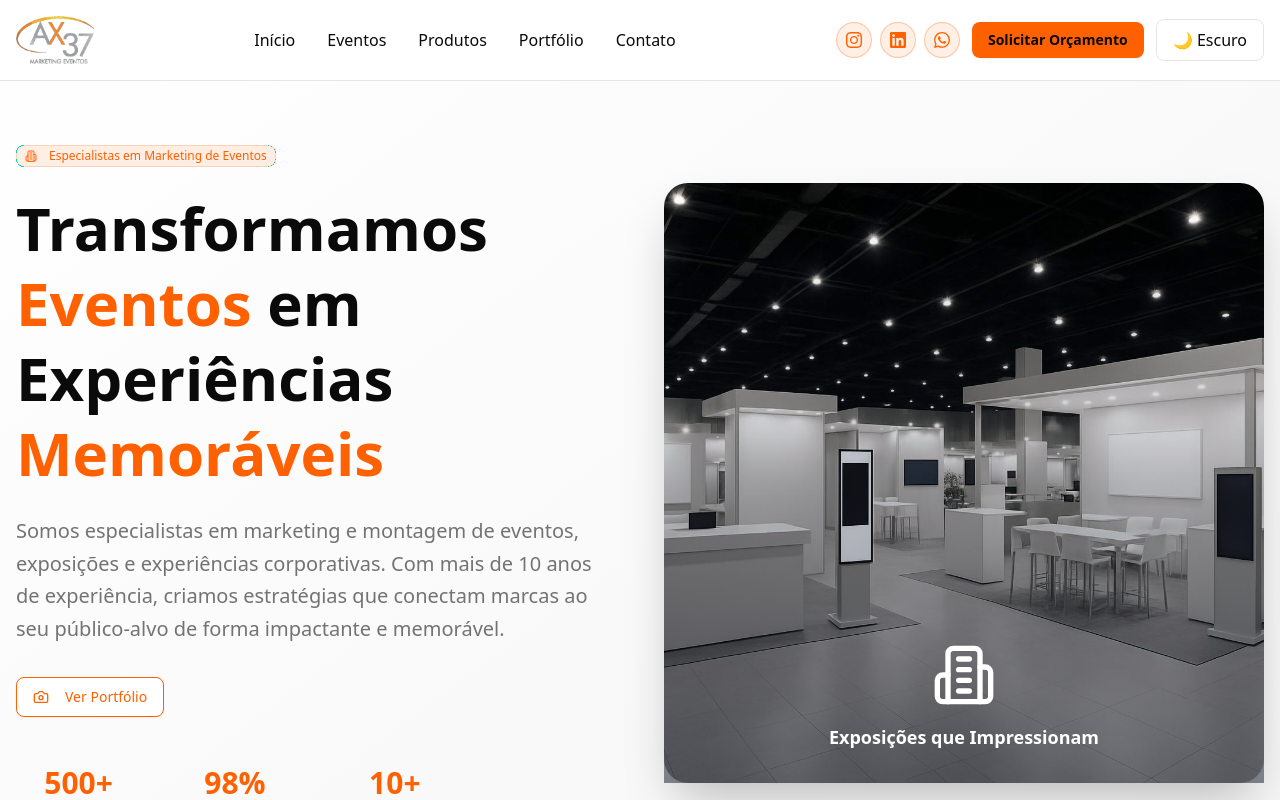
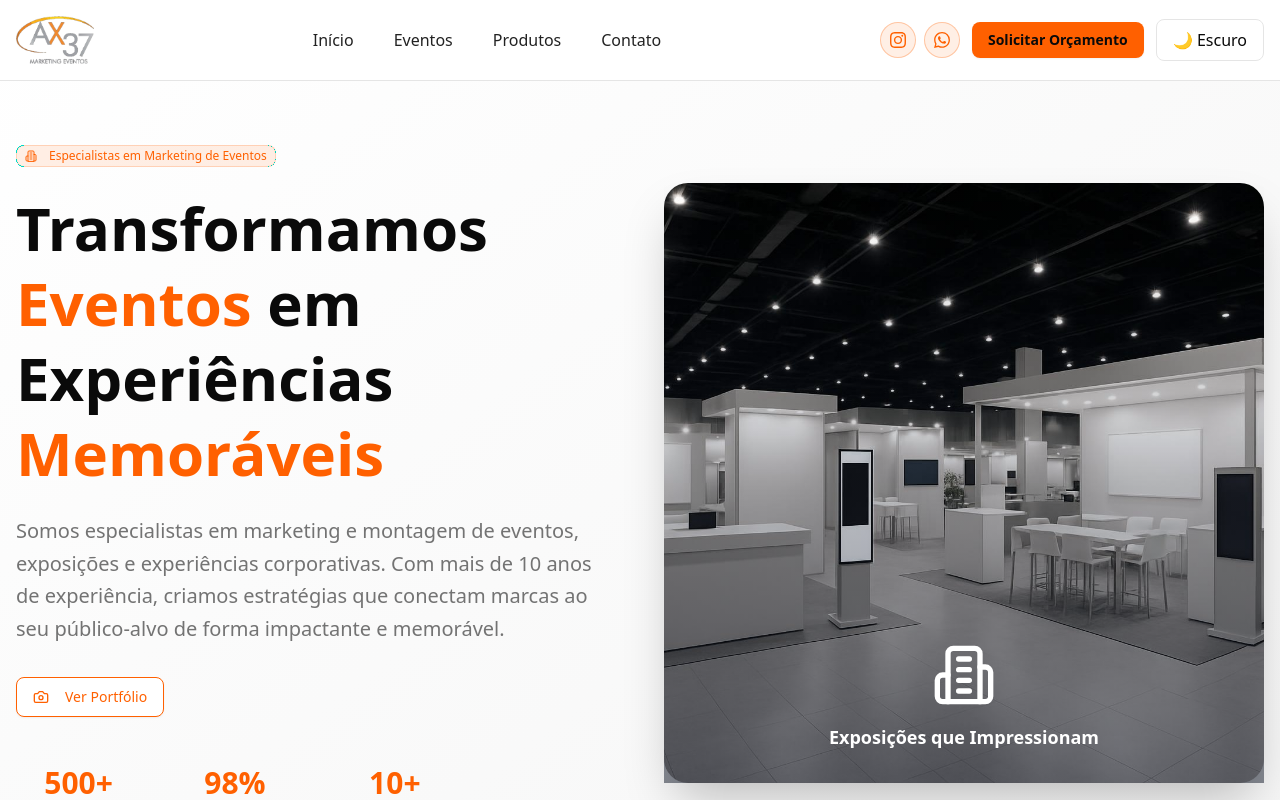
Before and after one commit to Camachow/ax37-landing-page, a React (Vite) app: page / in a window 1280 px wide. Shown: the top 800 px of the page. Built offline with nearby package versions, Linux system fonts and the light colour scheme.

Commit message:
navbar buttons updated

```diff
--- a/src/App.css
+++ b/src/App.css
@@ -132,3 +132,17 @@
     @apply bg-background text-foreground;
   }
 }
+
+/* Rolagem suave global */
+html { scroll-behavior: smooth; }
+
+/* Respeita quem prefere menos animação */
+@media (prefers-reduced-motion: reduce) {
+  html { scroll-behavior: auto; }
+}
+
+/* Altura do header fixo (ajuste se mudar o header) */
+:root { --header-h: 5rem; } /* ~80px */
+
+/* Garante que QUALQUER seção com id ancorável não fique escondida sob o header */
+[id] { scroll-margin-top: var(--header-h); }
--- a/src/App.jsx
+++ b/src/App.jsx
@@ -50,13 +50,33 @@ import feiraTecnologica from "./assets/feira-tecnologica.jpg";
 import exposicaoCultural from "./assets/exposicao-cultural.jpg";
 
 const SOCIALS = {
-  instagram: "https://instagram.com/ax37marketing",
+  instagram: "https://instagram.com/ax37marketingeventos",
   // facebook: "https://facebook.com/ax37marketing",
-  linkedin: "https://www.linkedin.com/company/ax37marketing",
+  // linkedin: "https://www.linkedin.com/company/ax37marketing",
   // youtube: "https://www.youtube.com/@ax37marketing",
   // twitter: "https://x.com/ax37marketing",
   whatsapp: "https://wa.me/5531993690883",
 };
+
+function HeaderLink({ href, children, label }) {
+  return (
+    <a
+      href={href}
+      className="relative inline-flex items-center font-medium text-foreground/90 hover:text-accent
+                 transition-colors duration-300 motion-reduce:transition-none group"
+      aria-label={label || `Ir para ${children}`}
+    >
+      <span className="px-1">{children}</span>
+      <span
+        aria-hidden="true"
+        className="pointer-events-none absolute inset-x-2 -bottom-1 h-[2px]
+                   bg-gradient-to-r from-transparent via-accent/80 to-transparent
+                   scale-x-0 group-hover:scale-x-100 origin-center
+                   transition-transform duration-300 motion-reduce:transition-none"
+      />
+    </a>
+  );
+}
 
 function SocialLinks({ size = "md", className = "", useBrandColor = false }) {
   const btnSize = { sm: "h-9 w-9", md: "h-10 w-10", lg: "h-12 w-12" }[size];
@@ -90,7 +110,7 @@ function SocialLinks({ size = "md", className = "", useBrandColor = false }) {
             aria-label={label}
             title={label}
             className={`group grid place-items-center rounded-full border border-accent/30
-                        bg-accent/10 hover:bg-accent/20 transition ${btnSize}`}
+                        bg-accent/10 hover:bg-accent/20 transition ${btnSize} transition-transform duration-300 hover:-translate-y-0.5 motion-reduce:transition-none`}
             style={!useBrandColor ? undefined : { color: brand }}
           >
             {/* Por padrão herda o color via Tailwind (text-accent);
@@ -712,37 +732,11 @@ function App() {
             />
           </div>
           <nav className="hidden md:flex space-x-8">
-            <a
-              href="#inicio"
-              className="text-foreground hover:text-accent font-medium"
-            >
-              Início
-            </a>
-            <a
-              href="#eventos"
-              className="text-foreground hover:text-accent font-medium"
-            >
-              Eventos
-            </a>
-            <a
-              href="#produtos"
-              className="text-foreground hover:text-accent font-medium"
-            >
-              Produtos
-            </a>
-            <a
-              href="#portfolio"
-              className="text-foreground hover:text-accent font-medium"
-            >
-              Portfólio
-            </a>
-            {/* <a href="#depoimentos" ...>Depoimentos</a> */}
-            <a
-              href="#contato"
-              className="text-foreground hover:text-accent font-medium"
-            >
-              Contato
-            </a>
+            <HeaderLink href="#inicio">Início</HeaderLink>
+            <HeaderLink href="#eventos">Eventos</HeaderLink>
+            <HeaderLink href="#produtos">Produtos</HeaderLink>
+            {/* <HeaderLink href="#portfolio">Portfólio</HeaderLink> */}
+            <HeaderLink href="#contato">Contato</HeaderLink>
           </nav>
 
           <div className="flex items-center gap-3">
```
Also changed, not shown: 1 other file (tests, documents, lock files or other folders).
